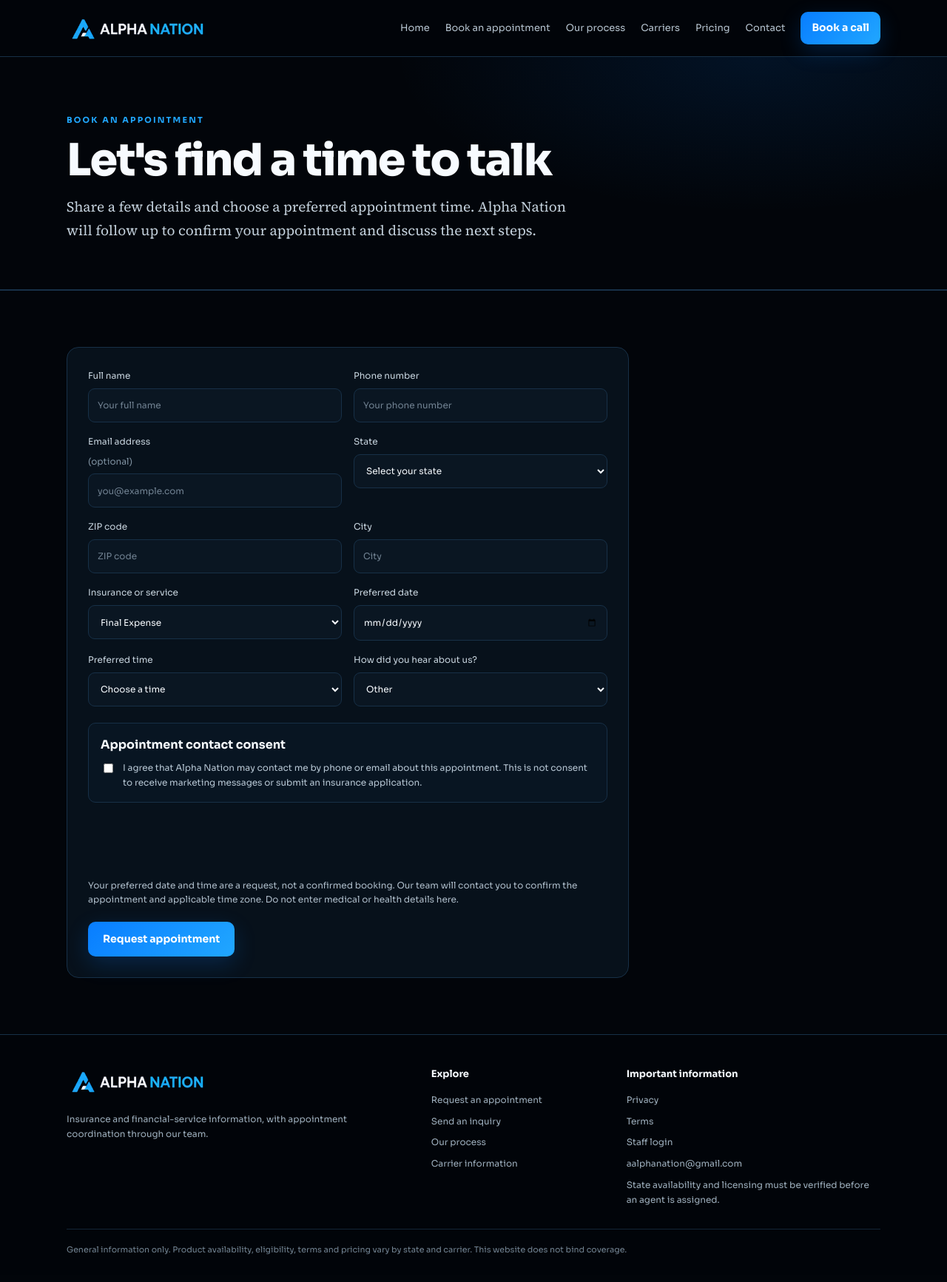
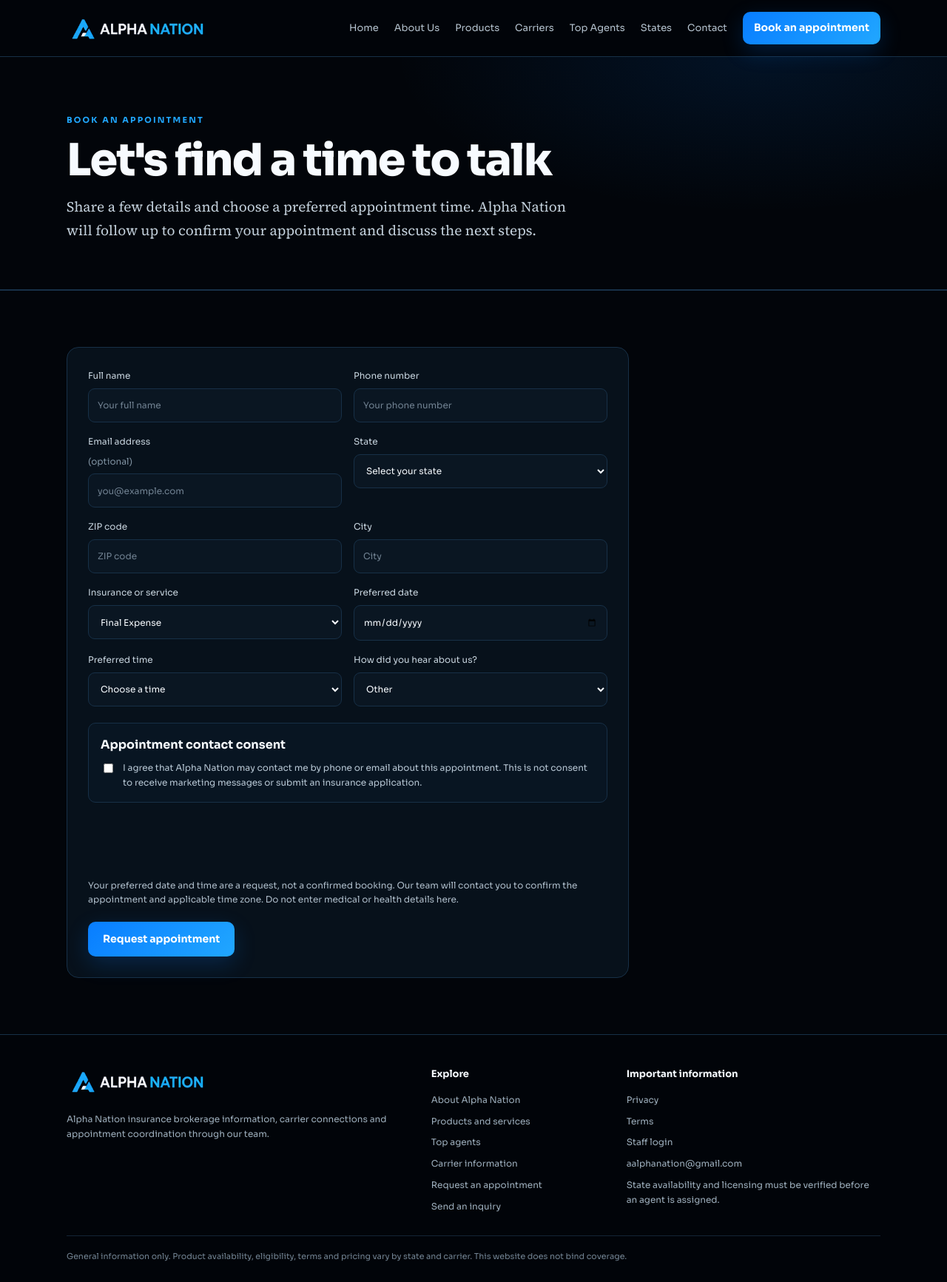
Before and after one commit to alphanationcrm09/alpha-nation-website, a Next.js app: page /quote in a window 1280 px wide. Shown: the whole page at 74% size. Built offline with nearby package versions, Linux system fonts and the light colour scheme; no server answers.

Commit message:
Update Alpha Nation navigation and footer

```diff
--- a/src/components/SiteShell.tsx
+++ b/src/components/SiteShell.tsx
@@ -2,21 +2,26 @@ import Link from "next/link";
 import { AlphaLogo } from "@/components/AlphaLogo";
 
 const links = [
-  ["/", "Home"], ["/quote", "Book an appointment"], ["/agents", "Our process"],
-  ["/carriers", "Carriers"], ["/pricing", "Pricing"], ["/contact", "Contact"],
+  ["/#main-site", "Home"],
+  ["/#about", "About Us"],
+  ["/#products", "Products"],
+  ["/#carriers", "Carriers"],
+  ["/#agents", "Top Agents"],
+  ["/#states", "States"],
+  ["/contact", "Contact"],
 ];
 
 export function Header() {
   return <header className="site-header"><div className="wrap nav-row">
-    <Link href="/" className="logo-link"><AlphaLogo /></Link>
-    <nav aria-label="Main navigation">{links.map(([href, label]) => <Link href={href} key={href}>{label}</Link>)}<Link className="button nav-cta" href="/quote">Book a call</Link></nav>
+    <Link href="/#main-site" className="logo-link"><AlphaLogo /></Link>
+    <nav aria-label="Main navigation">{links.map(([href, label]) => <Link href={href} key={href}>{label}</Link>)}<Link className="button nav-cta" href="/quote">Book an appointment</Link></nav>
   </div></header>;
 }
 
 export function Footer() {
   return <footer className="site-footer"><div className="wrap footer-grid">
-    <div><Link href="/" className="logo-link"><AlphaLogo /></Link><p>Insurance and financial-service information, with appointment coordination through our team.</p></div>
-    <div><b>Explore</b><Link href="/quote">Request an appointment</Link><Link href="/contact">Send an inquiry</Link><Link href="/agents">Our process</Link><Link href="/carriers">Carrier information</Link></div>
+    <div><Link href="/#main-site" className="logo-link"><AlphaLogo /></Link><p>Alpha Nation insurance brokerage information, carrier connections and appointment coordination through our team.</p></div>
+    <div><b>Explore</b><Link href="/#about">About Alpha Nation</Link><Link href="/#products">Products and services</Link><Link href="/#agents">Top agents</Link><Link href="/#carriers">Carrier information</Link><Link href="/quote">Request an appointment</Link><Link href="/contact">Send an inquiry</Link></div>
     <div><b>Important information</b><Link href="/privacy">Privacy</Link><Link href="/terms">Terms</Link><Link href="/admin/login">Staff login</Link><a href="mailto:aalphanation@gmail.com">aalphanation@gmail.com</a><span>State availability and licensing must be verified before an agent is assigned.</span></div>
   </div><div className="wrap legal-note">General information only. Product availability, eligibility, terms and pricing vary by state and carrier. This website does not bind coverage.</div></footer>;
 }
```
